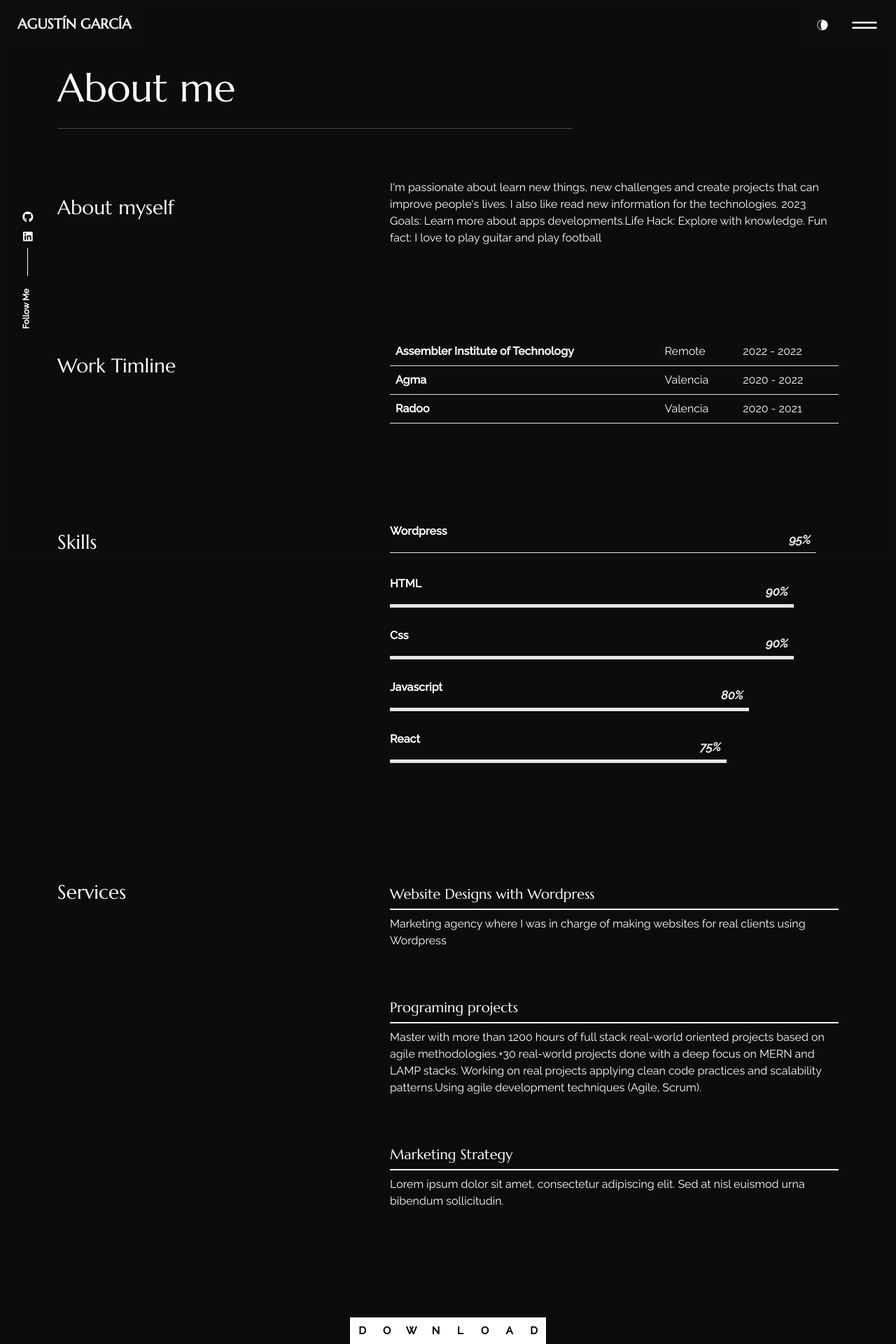
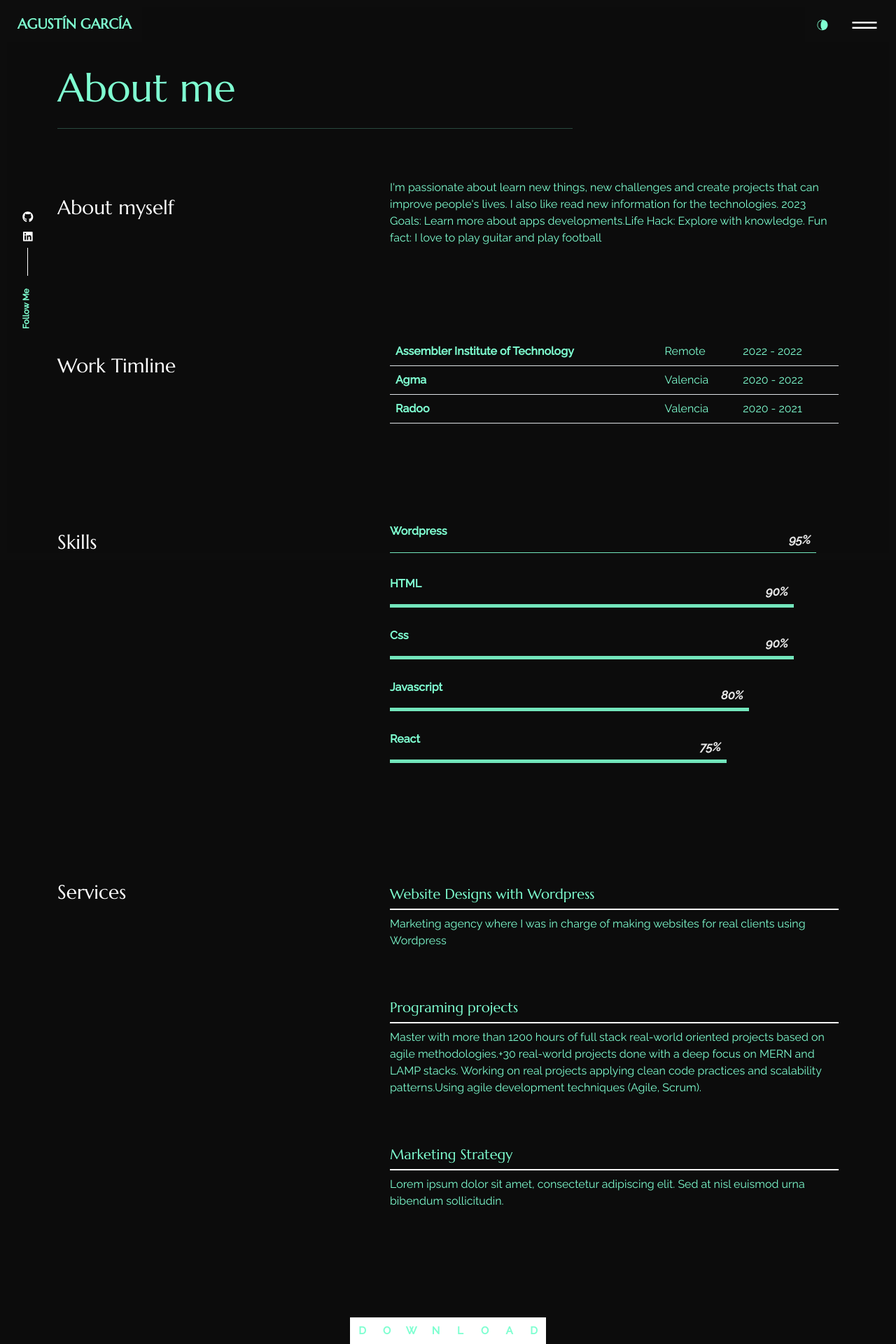
Before and after one commit to agustingar/Portfolio-React-Agustin, a React (Create React App) app: page /about in a window 1280 px wide. Shown: the top 1920 px of the page at 70% size. Built offline with nearby package versions, Linux system fonts and the light colour scheme.

Commit message:
color changes

```diff
--- a/src/components/socialicons/index.js
+++ b/src/components/socialicons/index.js
@@ -28,7 +28,7 @@ export const Socialicons = (params) => {
         )}
 
       </ul>
-      <p>Follow Me</p>
+      <p className="fol">Follow Me</p>
     </div>
   );
 };
--- a/src/components/socialicons/style.css
+++ b/src/components/socialicons/style.css
@@ -51,6 +51,9 @@
     position: absolute;
     background-color: var(--text-color);
 }
+.fol{
+color: var(--text-color-4) !important;
+}
 
 @media only screen and (max-width: 991px) {
     .stick_follow_icon {
--- a/src/header/index.js
+++ b/src/header/index.js
@@ -49,10 +49,10 @@ const Headermain = () => {
               </div>
             </div>
           </div>
-          <div className="menu_footer d-flex flex-column flex-md-row justify-content-between align-items-md-center position-absolute w-100 p-3">
-            <div className="d-flex">
-            <a href={socialprofils.linkedin} target="_blank" rel="noreferrer">LinkedIn</a>
-            <a href={socialprofils.github} target="_blank" rel="noreferrer" >Github</a>
+          <div className="menu_footer d-flex flex-column flex-md-row justify-content-between align-items-md-center position-absolute w-100 p-3 ">
+            <div className="d-flex  ">
+            <a href={socialprofils.linkedin} target="_blank" rel="noreferrer" className="lat">LinkedIn</a>
+            <a href={socialprofils.github} target="_blank" rel="noreferrer" className="lat" >Github</a>
 
             </div>
             <p className="copyright m-0">copyright __ {logotext}</p>
--- a/src/header/style.css
+++ b/src/header/style.css
@@ -28,7 +28,7 @@
     background: var(--primary-color);
     font-size: 1.25rem;
     font-family: Marcellus;
-    color: var(--text-color-2);
+    color:var(--text-color-4);
     line-height: 2;
     height: 50px;
     font-weight: bold;
@@ -68,7 +68,13 @@
     top: 0;
     height: 100%;
 }
-
+.lat{
+ color: var(--text-color-4) !important;
+}
+.lat:hover{
+    color: var(--text-color-1) !important;
+    cursor: pointer;
+}
 .br-left {
     width: 10px;
     left: 0;
@@ -184,7 +190,7 @@
 }
 
 .the_menu .menu_item>a:hover {
-    color: var(--text-color-3);
+    color:  var(--text-color-4);
 }
 
 @media (min-width: 768px) {
--- a/src/index.css
+++ b/src/index.css
@@ -5,6 +5,7 @@
     --text-color: #fff;
     --text-color-2: #fff;
     --text-color-3: rgb(204, 0, 0);
+    --text-color-4: #7FFFD1;
     --overlay-color: rgb(12 12 12 / 63%);
 }
 
@@ -15,6 +16,7 @@
     --text-color: #000;
     --text-color-2: #000;
     --text-color-3: rgb(204, 0, 0);
+    --text-color-4: #48ac87;
     --overlay-color: rgb(255 255 255 / 70%);
 }
 
--- a/src/pages/about/style.css
+++ b/src/pages/about/style.css
@@ -1,14 +1,16 @@
 .sec_sp {
     margin-bottom: calc(3rem + 5.128vw)
 }
-
+.About-header{
+   color:var(--text-color-4) ;
+}
 .table td,
 .table th {
-    color: var(--text-color);
+    color: var(--text-color-4);
 }
 
 .t_border {
-    border-color: var(--text-color) !important;
+    border-color: var(--text-color-4) !important;
 }
 
 .progress-title {
@@ -29,7 +31,7 @@
 
 .progress .progress-bar {
     position: relative;
-    background: var(--text-color);
+    background: var(--text-color-4);
     animation: animate-positive 2s;
     overflow: visible;
     opacity: 0.9;
@@ -58,7 +60,7 @@
     align-items: center;
     font-size: 15px;
     font-weight: 700;
-    color: rgb(0, 0, 0);
+    color: var(--text-color-4);
     transition: all .8s;
     cursor: pointer;
     position: relative;
@@ -70,8 +72,8 @@
     content: "-";
     position: absolute;
     top: 0;
-    color: #fff;
-    background: #0f0f0f;
+    color: rgb(255, 255, 255);
+    background: var(--text-color-4);;
     width: 100%;
     height: 100%;
     display: flex;
--- a/src/pages/contact/index.js
+++ b/src/pages/contact/index.js
@@ -74,14 +74,13 @@ export const ContactUs = () => {
         </Helmet>
         <Row className="mb-5 mt-3 pt-md-3">
           <Col lg="8">
-            <h1 className="display-4 mb-4">Contact Me</h1>
+            <h1 className="display-4 mb-4 tit">Contact Me</h1>
             <hr className="t_border my-4 ml-0 text-left" />
           </Col>
         </Row>
         <Row className="sec_sp">
           <Col lg="12">
             <Alert
-              //show={formData.show}
               variant={formData.variant}
               className={`rounded-0 co_alert ${
                 formData.show ? "d-block" : "d-none"
@@ -93,7 +92,7 @@ export const ContactUs = () => {
             </Alert>
           </Col>
           <Col lg="5" className="mb-5">
-            <h3 className="color_sec py-4">Get in touch</h3>
+            <h3 className=" py-4 tit ">Get in touch</h3>
             <address>
               <strong>Email:</strong>{" "}
               <a href={`mailto:${contactConfig.YOUR_EMAIL}`}>
--- a/src/pages/contact/style.css
+++ b/src/pages/contact/style.css
@@ -4,18 +4,23 @@
     color: var(--text-color);
     background-color: var(--bg-color);
     border-radius: 0 !important;
-    border: 1px solid var(--secondary-color);
+    border: 1px solid var(--text-color-4);
 }
 
 .contact__form input.form-control {
     margin-bottom: 2em;
     height: calc(2.5em + .75rem + 2px);
 }
-
+button.btn.ac_btn{
+    border-color: var(--text-color-4);
+}
 button.btn.ac_btn:hover {
     color: var(--secondary-color);
+    background-color: var(--text-color-4);
 }
-
+.tit{
+    color: var(--text-color-4);
+}
 .loading-bar {
     position: fixed;
     top: 0;
@@ -23,7 +28,7 @@ button.btn.ac_btn:hover {
     right: 0;
     height: 10px;
     z-index: 999999999;
-    background: var(--text-color);
+    background: var(--text-color-4);
     transform: translateX(100%);
     animation: shift-rightwards 1s ease-in-out infinite;
     animation-delay: .3s;
--- a/src/pages/home/index.js
+++ b/src/pages/home/index.js
@@ -23,7 +23,7 @@ export const Home = () => {
             <div className="align-self-center ">
               <div className="intro mx-auto">
                 <h2 className="mb-1x">{introdata.title}</h2>
-                <h1 className="fluidz-48 mb-1x">
+                <h1 className="fluidz-48 mb-1x title">
                   <Typewriter
                     options={{
                       strings: [
--- a/src/pages/home/style.css
+++ b/src/pages/home/style.css
@@ -35,12 +35,16 @@ section {
     min-height: 700px;
     height: 100vh;
     margin-top: -60px;
+
+}
+.title {
+    color: var(--text-color-4);
 }
 
 @media (max-width:991.98px) {
     .intro_sec {
         display: block;
-        height: auto!important;
+        height: auto !important;
     }
 }
 
@@ -50,6 +54,7 @@ section {
 }
 
 @media (max-width:991.98px) {
+
     .intro_sec .text,
     .intro_sec .h_bg-image {
         width: 100%;
@@ -70,7 +75,7 @@ section {
 }
 
 .intro_sec .intro .feature .wrap-icon {
-    background: 0 0!important;
+    background: 0 0 !important;
     width: auto;
     height: auto;
     margin-bottom: 0;
@@ -115,16 +120,19 @@ section {
 }
 
 .ac_btn:hover {
+    background-color: rgb(255, 255, 255);
     box-shadow: 8px 8px 0px var(--text-color), -8px -8px 0px var(--text-color);
 }
 
 .ac_btn:hover .one {
     opacity: 1;
     transform: translate3d(0px, 0px, 0px);
+
 }
 
 .ac_btn:hover .two {
     transform: translate3d(0px, 0px, 0px);
+
 }
 
 .ac_btn:hover .three {
@@ -153,24 +161,30 @@ section {
 }
 
 .ac_btn .two {
-    background-color: var(--primary-color);
+    background-color: #fff;
     transition: all 0.5s cubic-bezier(0.55, 0, 0.1, 1);
     z-index: -3;
 }
 
 .ac_btn .three {
-    background-color: var(--secondary-color);
+    background-color: var(--text-color-4);
     z-index: -2;
     transition: all 0.7s cubic-bezier(0.55, 0, 0.1, 1);
     z-index: -3;
 }
 
 #button_p {
-    background: var(--secondary-color);
+    background-color: #fff;
+    color: #248d67;
+}
+
+#button_p:hover {
+    background-color: var(--text-color-4);
     color: var(--primary-color);
 }
 
 #button_h:hover {
+    background-color: var(--text-color-4);
     color: var(--primary-color)
 }
 
@@ -183,7 +197,6 @@ section {
     width: 250px;
     height: 220px;
     border-radius: 100%;
-    /* mix-blend-mode: multiply; */
     background-color: #2f514e;
     z-index: 9999999999;
     display: flex;
@@ -198,6 +211,7 @@ section {
         min-height: 75vh;
         margin-bottom: 30px;
     }
+
     .intro_sec .h_bg-image .block {
         top: unset;
         bottom: 0;
--- a/src/pages/portfolio/style.css
+++ b/src/pages/portfolio/style.css
@@ -73,8 +73,10 @@
     padding: 4px 8px;
     text-align: center;
     font-size: 1rem;
+    text-decoration: none;
 }
 
 .po_item .content a:hover {
     text-decoration: none;
+    background-color:  var(--text-color-4);
 }
```
